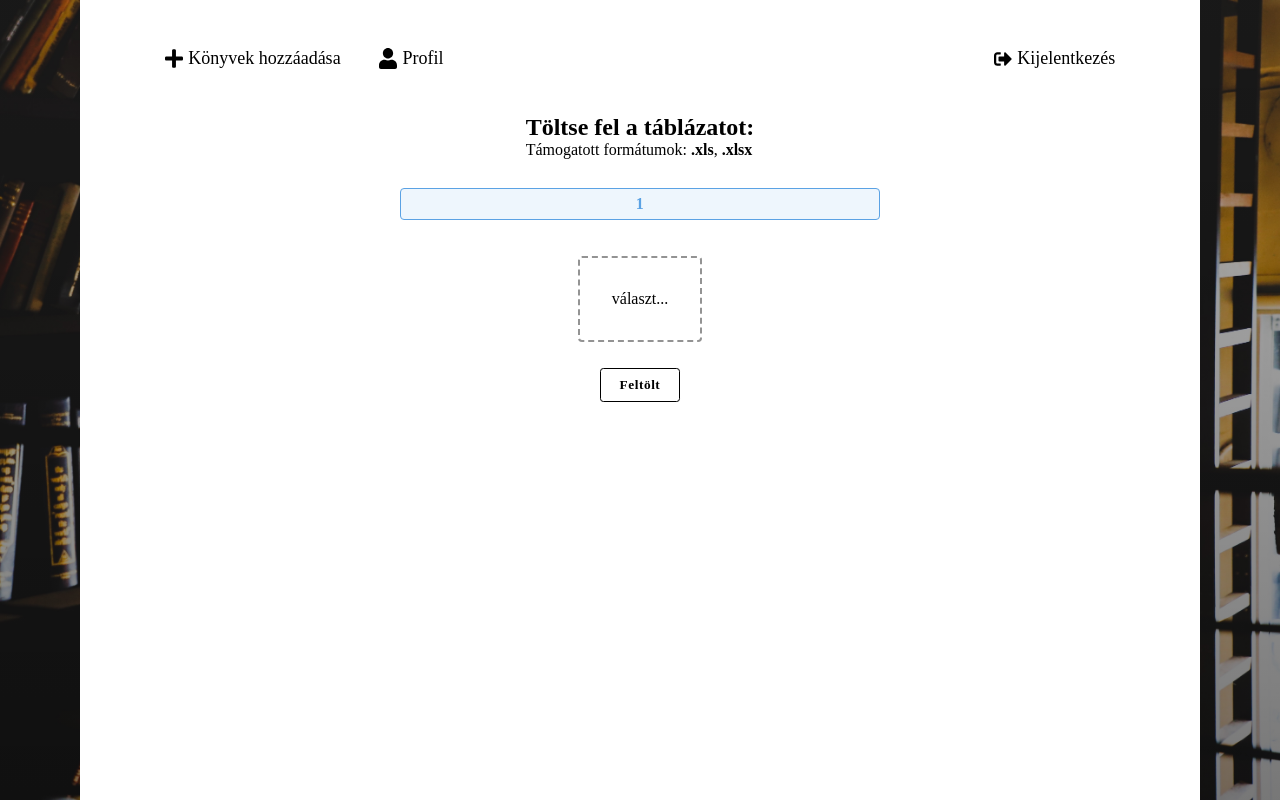
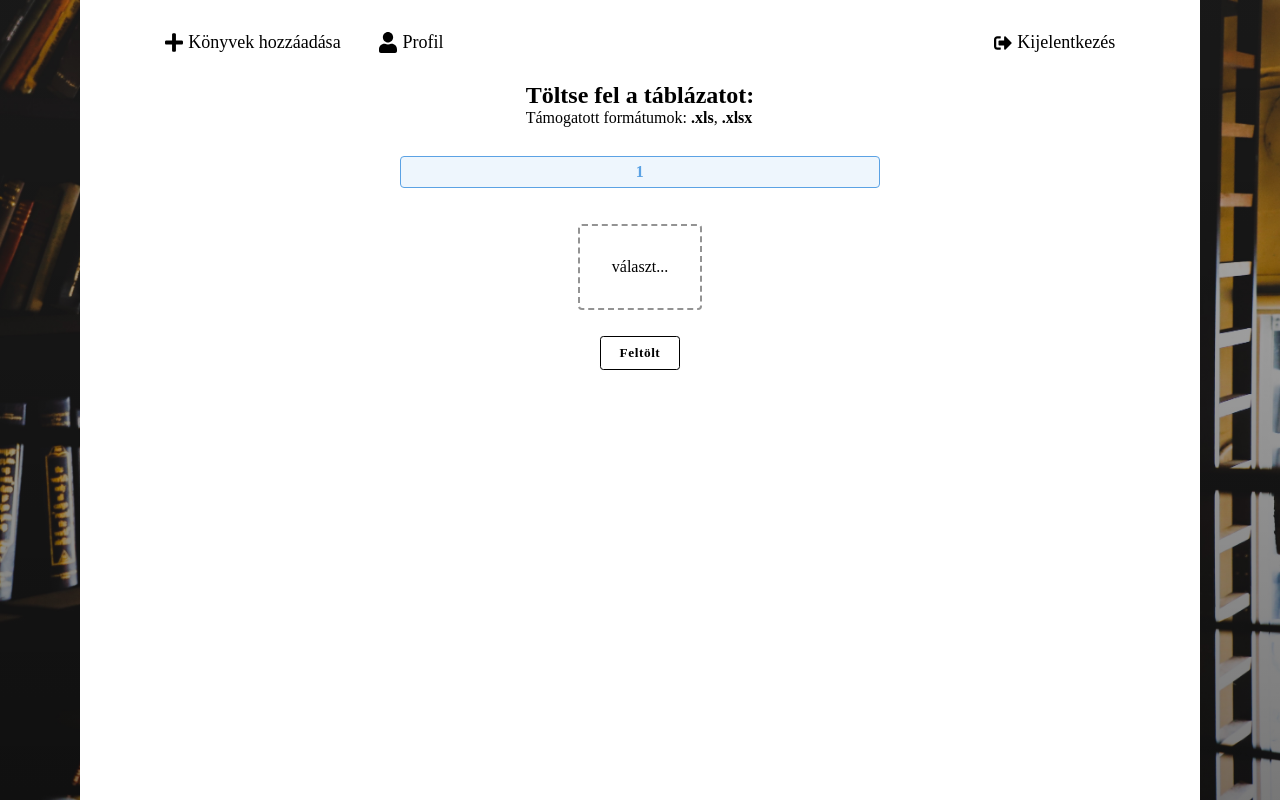
Before and after one commit to r3surr3cti0n/konyvtar, a PHP site: page /add-books/ in a window 1280 px wide. Run offline with PHP 8.4, Linux system fonts and the light colour scheme; the visitor is signed in with stand-in values (Sample User, id 1); some web fonts are replaced.

Commit message:
remove nav padding

```diff
--- a/add-books/style.css
+++ b/add-books/style.css
@@ -9,10 +9,6 @@ body {
 	max-width: 70em;
 	padding: 2em 2em 4em 2em;
 	gap: 1.8em;
-}
-
-#nav {
-	padding: 1em 0;
 }
 
 #file-box {
@@ -46,8 +42,8 @@ body {
 #file-label {
 	display: flex;
 	flex-direction: column;
+	height: 100%;
 	width: 100%;
-	height: 100%;
 }
 
 #submit {
```
